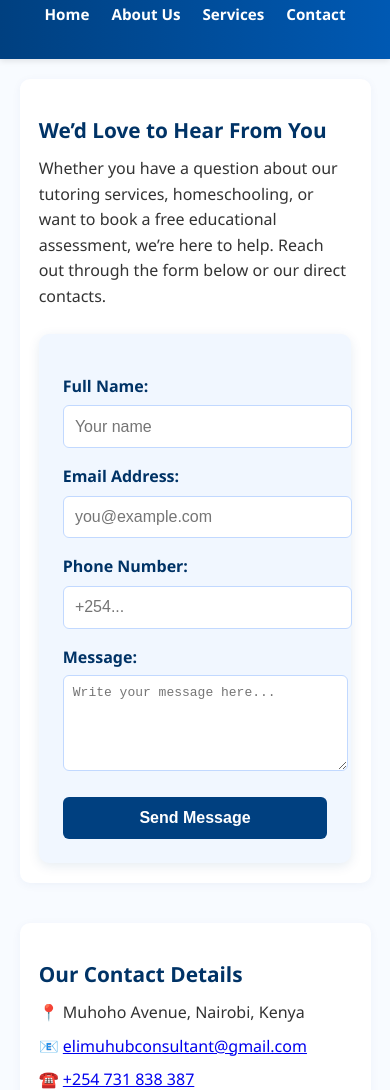
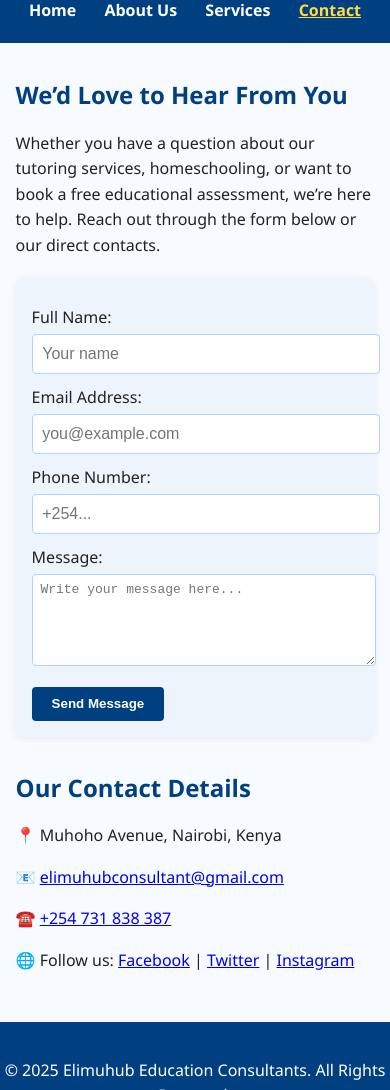
Before and after one commit to kibiti/elimuhub-website.github.io, a plain HTML site: page contact.html in a window 390 px wide. Shown: the part 169-1259 px from the top of the page. Drawn offline with Linux system fonts and the light colour scheme.

Commit message:
Update style.css

```diff
--- a/Assets/style.css
+++ b/Assets/style.css
@@ -1,199 +1,167 @@
-/* ====== Global Styles ====== */
+/* ===== Base Styles ===== */
 body {
   font-family: 'Segoe UI', Arial, sans-serif;
   margin: 0;
   padding: 0;
   line-height: 1.6;
-  background: #f8fbff;
+  background: #f7faff;
   color: #222;
 }
 
-/* ====== Header & Footer ====== */
-header,
-footer {
-  background: linear-gradient(90deg, #004080, #0059b3);
+header, footer {
+  background: #004080;
   color: #fff;
   text-align: center;
-  padding: 1.5em 0;
-  box-shadow: 0 2px 6px rgba(0,0,0,0.1);
+  padding: 1.25em 0;
 }
 
 .site-logo {
-  width: 70px;
-  height: 70px;
+  width: 64px;
+  height: 64px;
   object-fit: contain;
   margin-bottom: 0.5em;
 }
 
 nav {
-  margin-top: 0.6em;
+  margin-top: 0.5em;
 }
 
 nav a {
   color: #fff;
-  margin: 0 14px;
+  margin: 0 12px;
   text-decoration: none;
-  font-weight: 600;
-  transition: color 0.25s, border-bottom 0.25s;
-  border-bottom: 2px solid transparent;
+  font-weight: bold;
+  transition: color 0.2s;
 }
 
-nav a:hover {
+nav a:hover,
+nav a.active {
   color: #ffda44;
-  border-bottom: 2px solid #ffda44;
+  text-decoration: underline;
 }
 
-/* ====== Main Content ====== */
 main {
-  padding: 32px 8vw;
-  max-width: 1000px;
+  padding: 24px 8vw;
+  max-width: 1100px;
   margin: auto;
 }
 
 section {
-  margin-bottom: 2.5em;
-  background: #fff;
-  padding: 1.5em;
-  border-radius: 10px;
-  box-shadow: 0 2px 10px rgba(0,64,128,0.05);
+  margin-bottom: 2em;
 }
 
-h1, h2, h3 {
-  color: #003366;
-  margin: 0.8em 0 0.4em 0;
-}
-
-p {
-  margin: 0.5em 0;
-  color: #333;
+h1, h2 {
+  color: #004080;
+  margin: 0.7em 0 0.3em 0;
 }
 
 ul {
-  padding-left: 1.3em;
-}
-
-/* ====== Footer ====== */
-address {
-  font-style: normal;
-  margin-bottom: 0.5em;
+  padding-left: 1.2em;
 }
 
 address a {
   color: #ffda44;
-  text-decoration: none;
-  font-weight: 500;
-}
-
-address a:hover {
   text-decoration: underline;
 }
 
-footer p {
-  margin: 0.3em 0 0 0;
-  font-size: 0.9em;
-  opacity: 0.9;
+/* ===== Buttons ===== */
+.btn {
+  display: inline-block;
+  background: #004080;
+  color: #fff;
+  padding: 0.6em 1.2em;
+  border-radius: 6px;
+  text-decoration: none;
+  font-weight: 600;
+  transition: background 0.2s ease, transform 0.2s ease;
 }
 
-/* ====== Buttons ====== */
-button,
-.btn {
-  display: inline-block;
-  margin-top: 1em;
-  background: #004080;
-  color: #fff;
-  border: none;
-  padding: 0.75em 1.6em;
-  border-radius: 6px;
-  cursor: pointer;
-  font-weight: 600;
-  font-size: 1em;
-  transition: background 0.3s, transform 0.2s;
-  text-decoration: none;
-}
-
-button:hover,
 .btn:hover {
   background: #003366;
   transform: translateY(-2px);
 }
 
-/* ====== Forms ====== */
+/* ===== Contact Form ===== */
 .contact-form {
-  background: #f1f7ff;
-  padding: 1.5em;
-  border-radius: 10px;
-  margin-top: 1.5em;
-  max-width: 450px;
+  background: #eef4fb;
+  padding: 1em;
+  border-radius: 8px;
+  margin-top: 1.2em;
+  max-width: 500px;
   margin-left: auto;
   margin-right: auto;
-  box-shadow: 0 3px 12px rgba(0,64,128,0.1);
+  box-shadow: 0 2px 8px rgba(0,64,128,0.08);
 }
 
 .contact-form label {
   display: block;
-  margin-top: 1em;
-  font-weight: 600;
-  color: #003366;
+  margin-top: 0.7em;
+  font-weight: 500;
 }
 
 .contact-form input,
 .contact-form textarea {
   width: 100%;
-  padding: 0.7em;
-  margin-top: 0.4em;
-  border: 1px solid #c2d9ff;
-  border-radius: 6px;
+  padding: 0.6em;
+  margin-top: 0.25em;
+  border: 1px solid #b3d1ff;
+  border-radius: 4px;
   font-size: 1em;
-  transition: border 0.2s;
-}
-
-.contact-form input:focus,
-.contact-form textarea:focus {
-  border: 1px solid #004080;
-  outline: none;
-  box-shadow: 0 0 4px rgba(0,64,128,0.3);
 }
 
 .contact-form button {
-  width: 100%;
-  margin-top: 1.2em;
+  margin-top: 1em;
+  background: #004080;
+  color: #fff;
+  border: none;
+  padding: 0.7em 1.5em;
+  border-radius: 4px;
+  cursor: pointer;
+  font-weight: bold;
+  transition: background 0.2s;
 }
 
-/* ====== Responsive Design ====== */
-@media (max-width: 768px) {
-  nav {
-    display: flex;
-    flex-wrap: wrap;
-    justify-content: center;
-    gap: 10px;
+.contact-form button:hover {
+  background: #003366;
 }
 
-  nav a {
-    margin: 6px;
+/* ===== Grid Layouts for Blog & Resources ===== */
+.resource-grid,
+.blog-grid {
+  display: grid;
+  grid-template-columns: repeat(auto-fit, minmax(250px, 1fr));
+  gap: 1.5em;
+  margin-top: 1.5em;
 }
 
-  main {
-    padding: 20px 5vw;
+.resource-card,
+.blog-card {
+  background: #fff;
+  border-radius: 8px;
+  padding: 1.2em;
+  box-shadow: 0 3px 8px rgba(0,0,0,0.08);
+  transition: transform 0.2s ease, box-shadow 0.2s ease;
 }
 
-  section {
-    padding: 1.2em;
+.resource-card h3,
+.blog-card h3 {
+  margin-top: 0;
+  color: #004080;
 }
 
+.resource-card:hover,
+.blog-card:hover {
+  transform: translateY(-4px);
+  box-shadow: 0 5px 14px rgba(0,0,0,0.12);
+}
+
+/* ===== Responsive Adjustments ===== */
+@media (max-width: 700px) {
+  main {
+    padding: 16px 4vw;
+  }
   .site-logo {
-    width: 54px;
-    height: 54px;
+    width: 48px;
+    height: 48px;
   }
 }
-
-@media (max-width: 480px) {
-  h1 {
-    font-size: 1.6em;
-  }
-  h2 {
-    font-size: 1.3em;
-  }
-  nav a {
-    font-size: 0.95em;
-  }
-}
```
Lines whose indentation alone changed are shown as unchanged.
